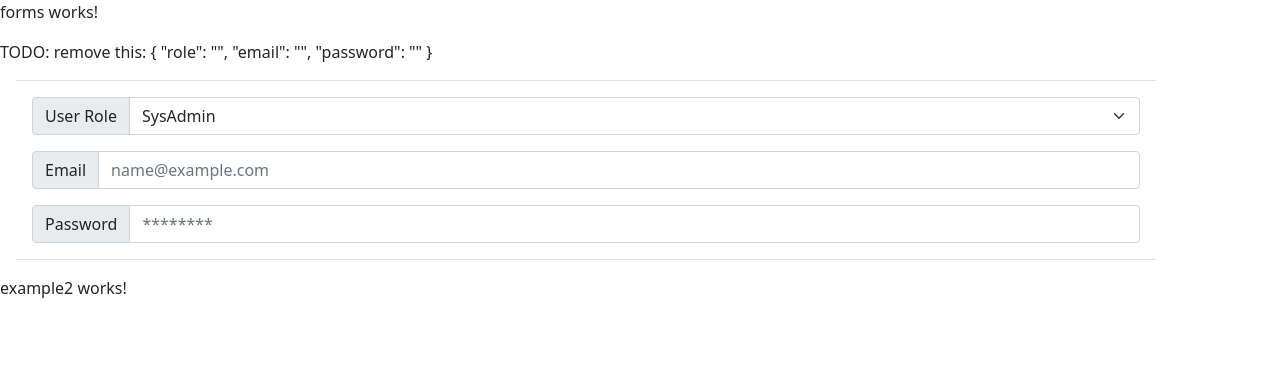
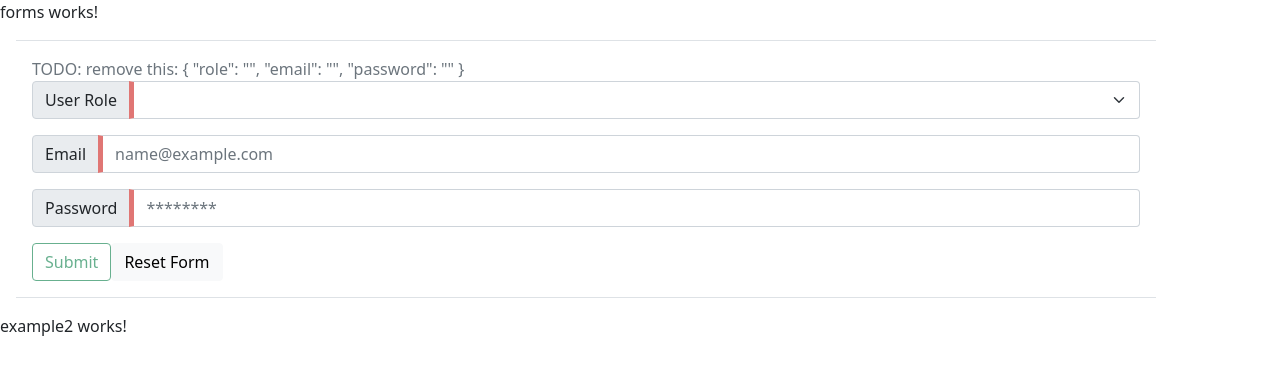
Before and after one commit to alexunjm/angular-11-review, an Angular app: page /forms in a window 1280 px wide. Shown: the top 374 px of the page. Built offline with nearby package versions, Linux system fonts and the light colour scheme.

Commit message:
example 1 validation

```diff
--- a/src/app/pages/forms/template-driven/example1/example1.component.html
+++ b/src/app/pages/forms/template-driven/example1/example1.component.html
@@ -1,11 +1,27 @@
-TODO: remove this: {{ user | json }}
-
 <div class="container-sm m-3 p-3 border-top border-bottom">
+  <span class="text-secondary"> TODO: remove this: {{ user | json }} </span>
+  <form (ngSubmit)="login()" #loginForm="ngForm">
     <div class="input-group mb-3">
       <label class="input-group-text" for="role">User Role</label>
-    <select class="form-select" id="role" required>
+      <select
+        class="form-select"
+        id="role"
+        [(ngModel)]="user.role"
+        name="role"
+        required
+      >
         <option *ngFor="let role of roles" [value]="role">{{ role }}</option>
       </select>
+    </div>
+
+    <div
+      [hidden]="
+        loginForm.form.controls.role?.pristine ||
+        loginForm.form.controls.role?.valid
+      "
+      class="alert alert-danger"
+    >
+      "User Role" is required
     </div>
 
     <div class="input-group mb-3">
@@ -23,7 +39,17 @@ TODO: remove this: {{ user | json }}
       />
     </div>
 
-  <div class="input-group">
+    <div
+      [hidden]="
+        loginForm.form.controls.email?.pristine ||
+        loginForm.form.controls.email?.valid
+      "
+      class="alert alert-danger"
+    >
+      "Email" is required
+    </div>
+
+    <div class="input-group mb-3">
       <span class="input-group-text" id="basic-addon2">Password</span>
       <input
         type="password"
@@ -37,12 +63,27 @@ TODO: remove this: {{ user | json }}
         name="password"
       />
     </div>
+
+    <div
+      [hidden]="
+        loginForm.form.controls.password?.pristine ||
+        loginForm.form.controls.password?.valid
+      "
+      class="alert alert-danger"
+    >
+      "Password" is required
     </div>
-<!--
-<div class="container-md border">100% wide until medium breakpoint</div>
-<div class="container-lg border">100% wide until large breakpoint</div>
-<div class="container-xl border">100% wide until extra large breakpoint</div>
-<div class="container-xxl border">
-  100% wide until extra extra large breakpoint
+
+    <button
+      type="submit"
+      class="btn"
+      [ngClass]="[loginForm.form.valid ? 'btn-success' : 'btn-outline-success']"
+      [disabled]="!loginForm.form.valid"
+    >
+      Submit
+    </button>
+    <button type="button" class="btn btn-light" (click)="clean(loginForm)">
+      Reset Form
+    </button>
+  </form>
 </div>
- -->
--- a/src/app/pages/forms/template-driven/example1/example1.component.scss
+++ b/src/app/pages/forms/template-driven/example1/example1.component.scss
@@ -1 +1,14 @@
 @import url("https://cdn.jsdelivr.net/npm/bootstrap@5.0.1/dist/css/bootstrap.min.css");
+
+.ng {
+  &-valid {
+    &[required],
+    &.required {
+      border-left: 5px solid #6ddd73; /* green */
+    }
+  }
+
+  &-invalid:not(form) {
+    border-left: 5px solid #e07674; /* red */
+  }
+}
--- a/src/app/pages/forms/template-driven/example1/example1.component.ts
+++ b/src/app/pages/forms/template-driven/example1/example1.component.ts
@@ -1,4 +1,5 @@
 import { Component, OnInit } from '@angular/core';
+import { NgForm } from '@angular/forms';
 import { User } from '../../model/user';
 
 @Component({
@@ -9,9 +10,22 @@ import { User } from '../../model/user';
 export class Example1Component implements OnInit {
   roles = ['SysAdmin', 'Teacher', 'Student'];
 
-  user: User = new User('', '', '');
+  user!: User;
 
-  constructor() {}
+  constructor() {
+    this.clean();
+  }
 
   ngOnInit(): void {}
+
+  clean(form?: NgForm): void {
+    this.user = new User('', '', '');
+    if (form) {
+      form.reset();
+    }
+  }
+
+  login() {
+    console.log(this.user);
+  }
 }
```
Lines whose indentation alone changed are shown as unchanged.
